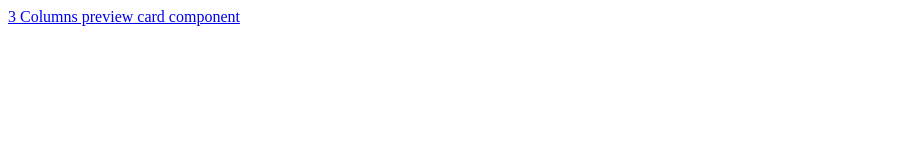
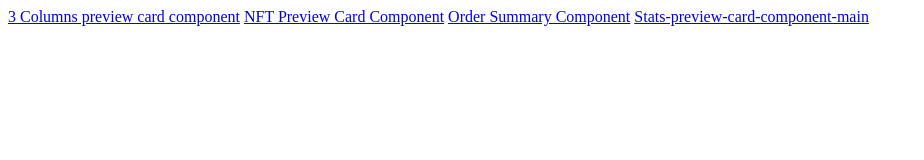
Before and after one commit to MarinaLobao/Frontend-Mentor-Challenges, a plain HTML site: page index.html in a window 1280 px wide. Shown: the whole page, without its empty margins (0-924 px from the left). Drawn offline with Linux system fonts and the light colour scheme.

Commit message:
Update index.html

```diff
--- a/index.html
+++ b/index.html
@@ -8,5 +8,8 @@
 </head>
 <body>
   <a href="./3-column-preview-card-component-main/index.html">3 Columns preview card component</a>
+  <a href="./nft-preview-card-component-main/index.html">NFT Preview Card Component</a>
+  <a href="./order-summary-component-main">Order Summary Component</a>
+  <a href="stats-preview-card-component-main">Stats-preview-card-component-main</a>
 </body>
 </html>
```
